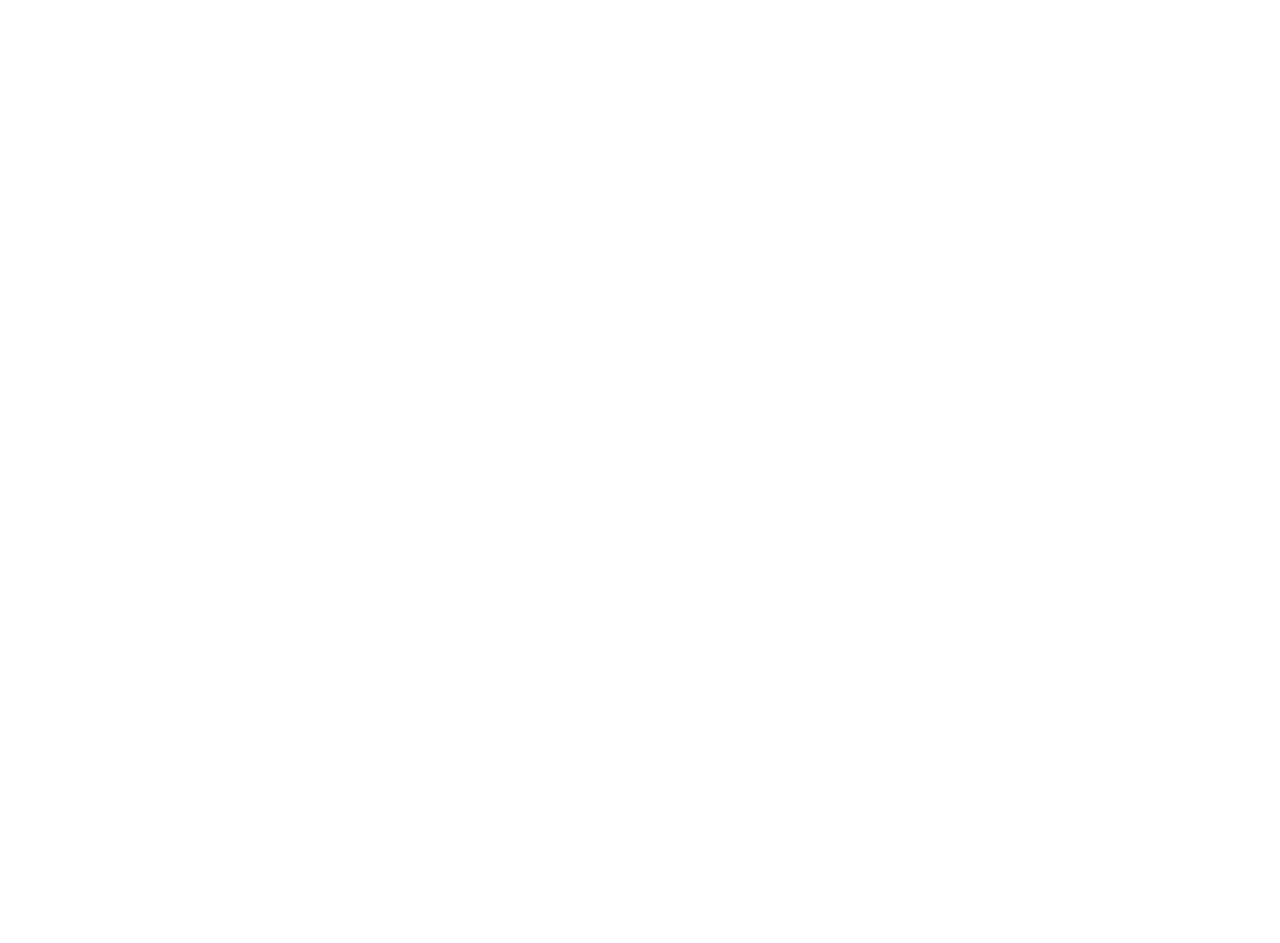
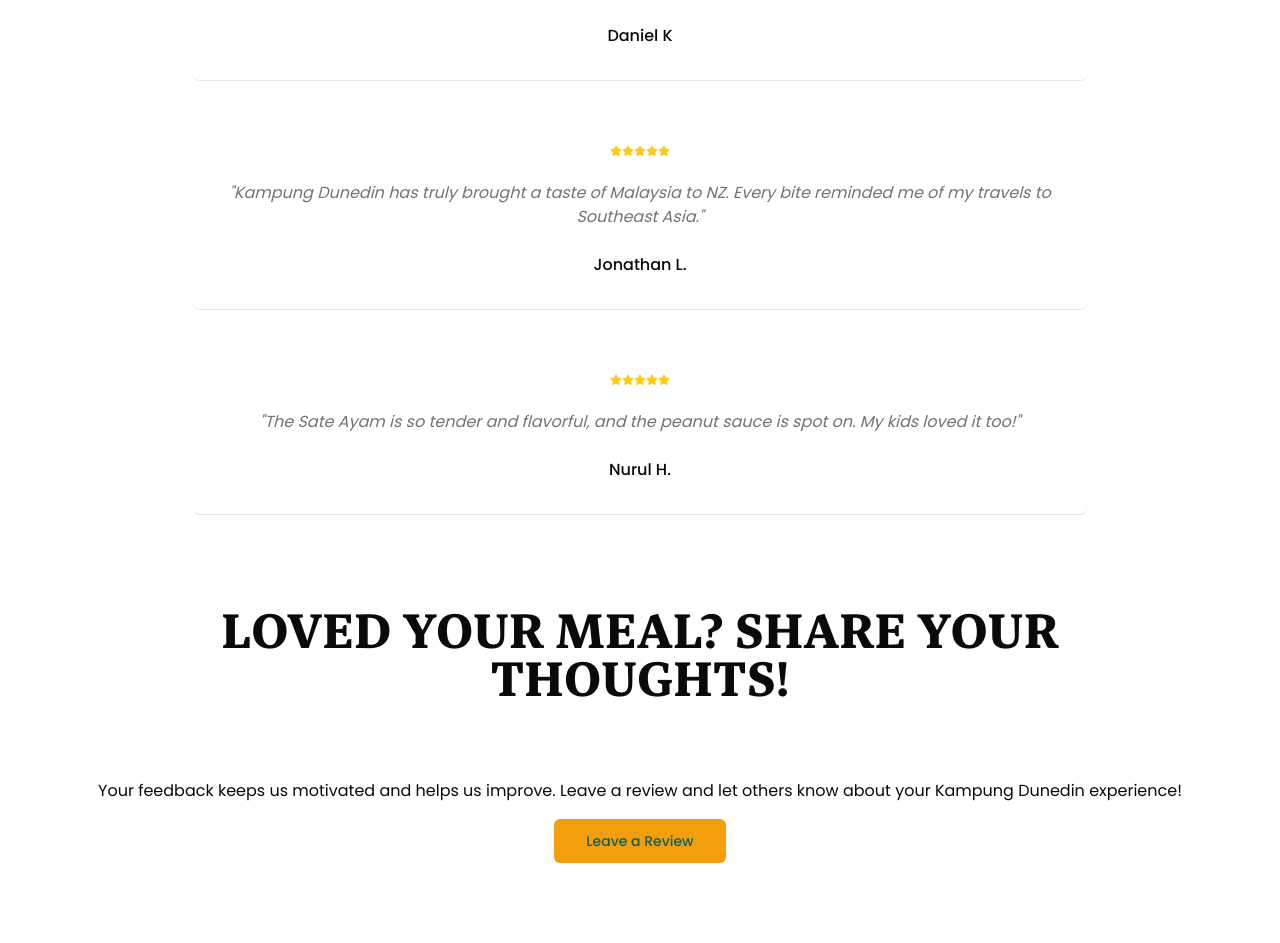
Before and after one commit to wamofi97/kampung-dunedin, a Next.js app: page /review in a window 1280 px wide. Shown: the part 929-1872 px from the top of the page. Before the commit the page ends 800 px from the top, so only its background shows below. Built offline with nearby package versions, Linux system fonts and the light colour scheme.

Commit message:
done add content review page

```diff
--- a/src/app/review/page.tsx
+++ b/src/app/review/page.tsx
@@ -1,17 +1,89 @@
 import Headingwbackground from "@/components/Headingwbackground";
+import { Button } from "@/components/ui/button";
+import { Star } from "lucide-react";
+import Link from "next/link";
 import React from "react";
+
+const reviews = [
+  {
+    id: 1,
+    author: "Aisyah J.",
+    rating: 5,
+    text: "“The Nasi Lemak Daun Pisang is absolutely divine! It took me straight back to my childhood in Malaysia. Thank you for sharing this amazing dish!”",
+    date: "March 2024",
+  },
+  {
+    id: 2,
+    author: "Michael T.",
+    rating: 5,
+    text: "The Sate Ayam is so tender and flavorful, and the peanut sauce is spot on. My kids loved it too!",
+    date: "March 2024",
+  },
+  {
+    id: 3,
+    author: "Daniel K",
+    rating: 5,
+    text: "Tried the Nasi Kandar Daging Masak Hitam Mamak last week – everything blended so perfectly. Feels like I’ve been transported to Penang!",
+    date: "February 2024",
+  },
+  {
+    id: 4,
+    author: "Jonathan L.",
+    rating: 5,
+    text: "Kampung Dunedin has truly brought a taste of Malaysia to NZ. Every bite reminded me of my travels to Southeast Asia.",
+    date: "February 2024",
+  },
+  {
+    id: 5,
+    author: "Nurul H.",
+    rating: 5,
+    text: "The Sate Ayam is so tender and flavorful, and the peanut sauce is spot on. My kids loved it too!",
+    date: "January 2024",
+  },
+];
 
 const Review = () => {
   return (
-    <div className="mx-auto flex w-full max-w-6xl flex-col items-center px-3 py-32 md:px-6">
+    <div className="mx-auto flex w-full max-w-6xl flex-col items-center px-3 py-12 md:px-6">
       <h1 className="text-3xl">Reviews</h1>
       <Headingwbackground>What Our Customers Are Saying</Headingwbackground>
 
-      <p className="text-sm">
+      <p className="mb-8 text-center">
         Every plate we serve comes with a story, and we&apos;re thrilled to hear
         yours! Here&apos;s what our amazing customers have to say about their
         Kampung Dunedin experience.
       </p>
+
+      <div className="mb-20 max-w-4xl space-y-8">
+        {reviews.map((review) => (
+          <div
+            key={review.id}
+            className="item-center mb-8 flex flex-col gap-6 rounded-lg border-b bg-white p-8 text-center"
+          >
+            <div className="mx-auto flex items-center">
+              {[...Array(review.rating)].map((_, index) => (
+                <Star
+                  key={index}
+                  className="h-3 w-3 fill-yellow-400 text-yellow-400"
+                ></Star>
+              ))}
+            </div>
+            <p className="italic text-neutral-500">{`"${review.text}"`}</p>
+            <p className="font-medium">{review.author}</p>
+          </div>
+        ))}
+      </div>
+
+      <Headingwbackground>
+        Loved Your Meal? Share Your Thoughts!
+      </Headingwbackground>
+      <p className="mb-4 text-center">
+        Your feedback keeps us motivated and helps us improve. Leave a review
+        and let others know about your Kampung Dunedin experience!
+      </p>
+      <Link href="/contact">
+        <Button size="lg">Leave a Review</Button>
+      </Link>
     </div>
   );
 };
```
